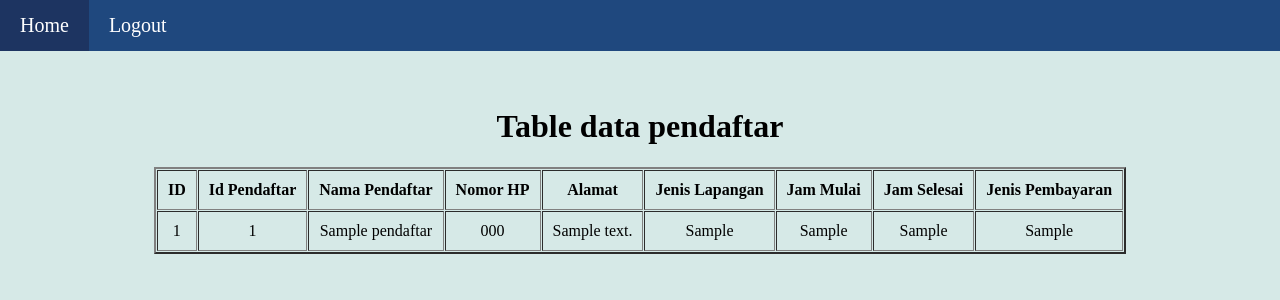
After one commit to ophari/fusal-Go-, a PHP site: page /admin/data_penyewa.php in a window 1280 px wide. The commit adds this page. Shown: the top 300 px of the page. Run offline with PHP 8.4, Linux system fonts and the light colour scheme; tables that the repository leaves empty or names only in its code hold one stand-in row (values such as "Sample post").

Commit message:
penambahan nottif dan data penyewa

```diff
--- a/admin/data_pembayaran.php
+++ b/admin/data_pembayaran.php
@@ -93,7 +93,10 @@
     <label for="">Jenis Pembayaran</label>
     <select name="jenis_pembayaran" id="">
         <option value="cash">Cash</option>
-        <option value="transfer">Transfer</option>
+        <option value="BRI">BCA</option>
+        <option value="BRI">BRI</option>
+        <option value="OVO">OVO</option>
+        <option value="Gopay">Gopay</option>
     </select>
     <br><br>
     <label for="">Nominal Pembayaran</label><br>
--- /dev/null
+++ b/admin/data_penyewa.php
@@ -0,0 +1,87 @@
+<?php
+include "../conection.php"
+?>
+<!DOCTYPE html>
+<html lang="en">
+<head>
+    <meta charset="UTF-8">
+    <meta http-equiv="X-UA-Compatible" content="IE=edge">
+    <meta name="viewport" content="width=device-width, initial-scale=1.0">
+    <title>Document</title>
+    <style>
+        body{
+            background-color: #D6E9E7;
+            margin: 0;
+            padding: 0;
+        }
+        .menu{
+            list-style-type: none;
+            overflow: hidden;
+            background-color: #1f487e;
+            margin: 0 ;
+            padding: 0;
+        }
+
+        .menu-list{
+            float: left;
+
+        }
+        .menu-list a{
+            font-family: Ovo;
+            display: block;
+            color: white;
+            padding: 14px 20px;
+            text-align: center;
+            text-decoration: none;
+            font-size: 20px;
+        }
+        .menu-list a:hover{
+            background-color: #1d3461;
+        }
+        h1{
+
+            text-align: center;
+            font-family: Ovo;
+        }
+    </style>
+</head>
+<body>
+    <ul class="menu">
+        <li class="menu-list"> <a href="../admin/welcome.php">Home</a></li>
+        <li class="menu-list"> <a href="../logout.php">Logout</a></li>
+    </ul>
+
+   <br><br>
+   <h1>Table data pendaftar</h1>
+    <?php $i=1;?>
+    <table border="2" align="center" cellpadding = "10" cellspacing ="1">
+        <tr>
+            <th align="center">ID</th>
+            <th align="center">Id Pendaftar</th>
+            <th align="center">Nama Pendaftar</th>
+            <th align="center">Nomor HP</th>
+            <th align="center">Alamat</th>
+            <th align="center">Jenis Lapangan</th>
+            <th align="center">Jam Mulai</th>
+            <th align="center">Jam Selesai</th>
+            <th align="center">Jenis Pembayaran</th>
+        </tr>
+        <?php
+            $query = mysqli_query($koneksi, "SELECT * FROM data_pendaftar");
+            while($data = mysqli_fetch_array($query)){ ?>
+            <tr>
+                <td align="center"><?= $data['id'];?></td>
+                <td align="center"><?= $data['id_pendaftar'];?></td>
+                <td align="center"><?= $data['nama_pendaftar'];?></td>
+                <td align="center"><?= $data['nomor_hp'];?></td>
+                <td align="center"><?= $data['alamat'];?></td>
+                <td align="center"><?= $data['jenis_lapangan'];?></td>
+                <td align="center"><?= $data['jam_mulai'];?></td>
+                <td align="center"><?= $data['jam_selesai'];?></td>
+                <td align="center"><?= $data['jenis_pembayaran'];?></td>
+            </tr>
+        <?php }
+    ?>
+        </table>
+</body>
+</html>
--- a/admin/welcome.php
+++ b/admin/welcome.php
@@ -80,6 +80,7 @@
     <ul class="menu">
         <li class="menu-list"><a href="data_lapangan.php">Isi Data Lapangan</a></li>
         <li class="menu-list"><a href="data_pembayaran.php">Update Pembayaran</a></li>
+        <li class="menu-list"><a href="data_penyewa.php">Data pendaftar</a></li>
         <li class="menu-list">  <a href="../logout.php">Logout</a></li>
     </ul>
     <div class="jumbotron">
--- a/form/pendaftar.php
+++ b/form/pendaftar.php
@@ -108,6 +108,8 @@
         <select name="jenis_pembayaran" id="">-
             <option value="cash">Cash</option>
             <option value="Transfer">Transfer</option>
+            <option value="ovo">ovo</option>
+            <option value="gopay">gopay</option>
         </select>
         <br><br>
 
--- a/input/input_data_lapangan.php
+++ b/input/input_data_lapangan.php
@@ -7,7 +7,11 @@
 
     $insert = mysqli_query($koneksi,"INSERT INTO data_lapangan SET id_lapangan ='$id_lapangan', jenis_lapangan ='$jenis_lapangan', type_lapangan='$type_lapangan'");
     if($insert == true){
-        header('location: ../admin/welcome.php');
+        $message = 'data sudah masuk';
+        echo "<SCRIPT> //not showing me this
+            alert('$message')
+            window.location.replace('../welcome.php');
+        </SCRIPT>";
     }
     else{
         echo "<script>alert('gagal input data lapangan')</script>";
--- a/input/input_data_pembayaran.php
+++ b/input/input_data_pembayaran.php
@@ -11,7 +11,11 @@
     $insert = mysqli_query($koneksi,"INSERT INTO data_pembayaran SET id_pembayaran ='$id_pembayaran', id_pendaftar ='$id_pendaftar',
     jenis_lapangan ='$jenis_lapangan', jenis_pembayaran ='$jenis_pembayaran', nominal_pembayaran = '$nominal_pembayaran', status_pembayaran='$status_pembayaran'");
     if($insert == true){
-        header('location: ../admin/welcome.php');
+        $message = 'data up to date';
+        echo "<SCRIPT> //not showing me this
+            alert('$message')
+            window.location.replace('../welcome.php');
+        </SCRIPT>";
     }
     else{
         echo "<script>alert('gagal input data lapangan')</script>";
```
Also changed, not shown: input/input_data_pendaftar.php (+6 -1 lines), admin/data_update_pembayaran.php (added).
